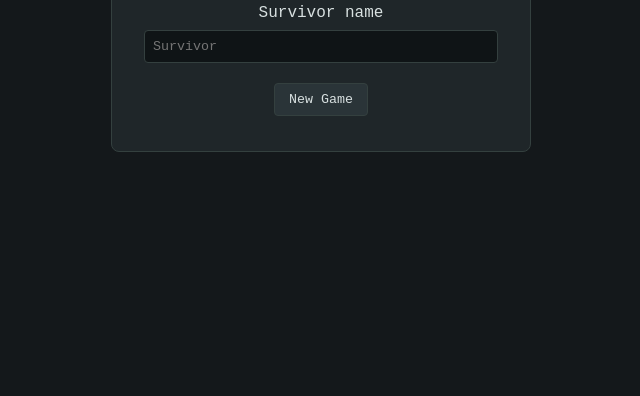
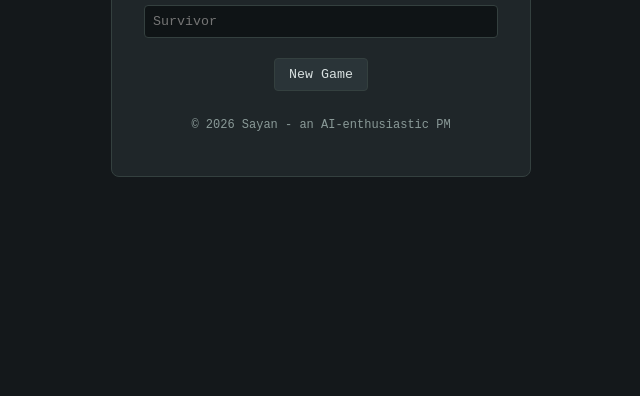
Before and after one commit to sayanrup/Survive_The_Z, a plain HTML site: page index.html in a window 1280 px wide. Shown: the part 404-800 px from the top of the page, without its empty margins (319-959 px from the left). Drawn offline with Linux system fonts and the light colour scheme.

Commit message:
Add copyright notice
https://claude.ai/code/session_01QXPw16UWv4gr3SwjdoM36Y

Co-authored-by: Claude <noreply@anthropic.com>

```diff
--- a/css/style.css
+++ b/css/style.css
@@ -100,6 +100,12 @@ input[type="text"] {
   display: flex;
   gap: 0.5rem;
   justify-content: center;
+}
+
+.copyright {
+  margin-top: 1.5rem;
+  font-size: 0.75rem;
+  color: var(--text-dim);
 }
 
 /* Game layout */
--- a/index.html
+++ b/index.html
@@ -17,6 +17,7 @@
         <button data-action="new-game">New Game</button>
         <button id="continue-btn" data-action="continue-game" hidden>Continue</button>
       </div>
+      <p class="copyright">&copy; 2026 Sayan - an AI-enthusiastic PM</p>
     </div>
   </div>
 
```
Also changed, not shown: 1 other file.
